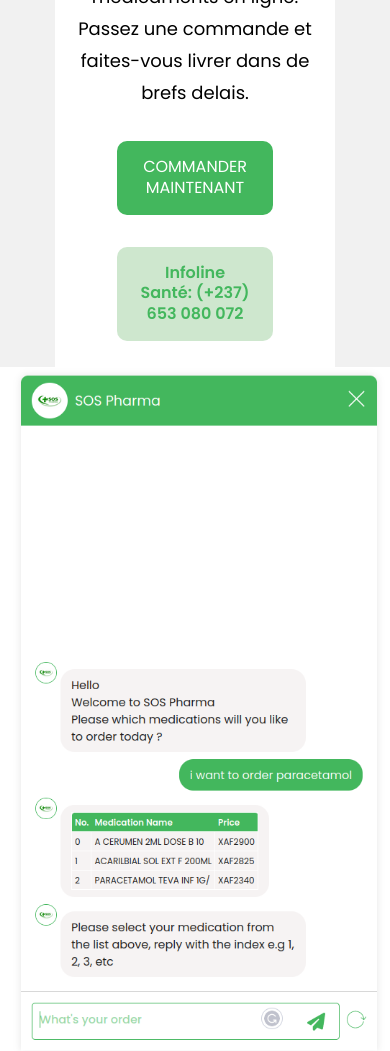
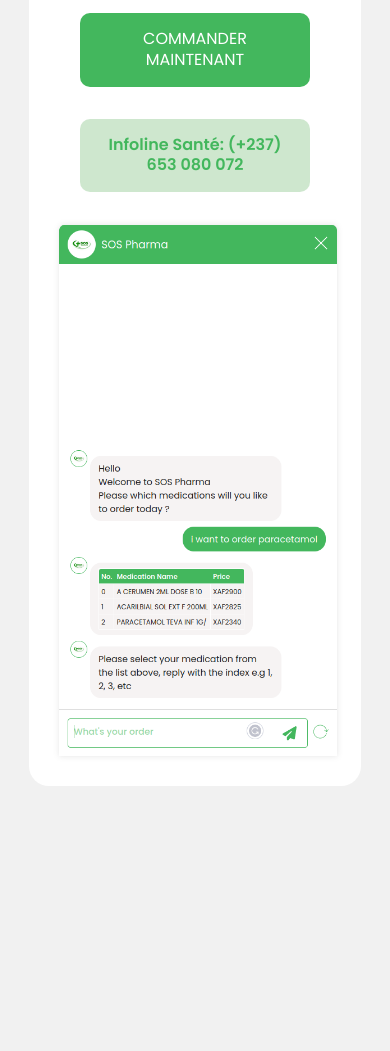
Before and after one commit to eraloop/pharma-bot-home, a plain HTML site: page template/index.html in a window 390 px wide. Shown: the part 546-1597 px from the top of the page. After the commit the page ends 1332 px from the top, so only its background shows below. Drawn offline with Linux system fonts and the light colour scheme.

Commit message:
adjusted some styles in the index page

```diff
--- a/css/styles.css
+++ b/css/styles.css
@@ -195,10 +195,17 @@
 
   .page-content{
     height: auto;
+    width: 95%;
+    padding: 10px;
     display: flex;
     flex-direction: column;
     align-items: center;
     justify-content: center;
+    }
+
+    .image-container img {
+        width: 100%;
+        height: 100%;
     }
 
   .topnav {
```
